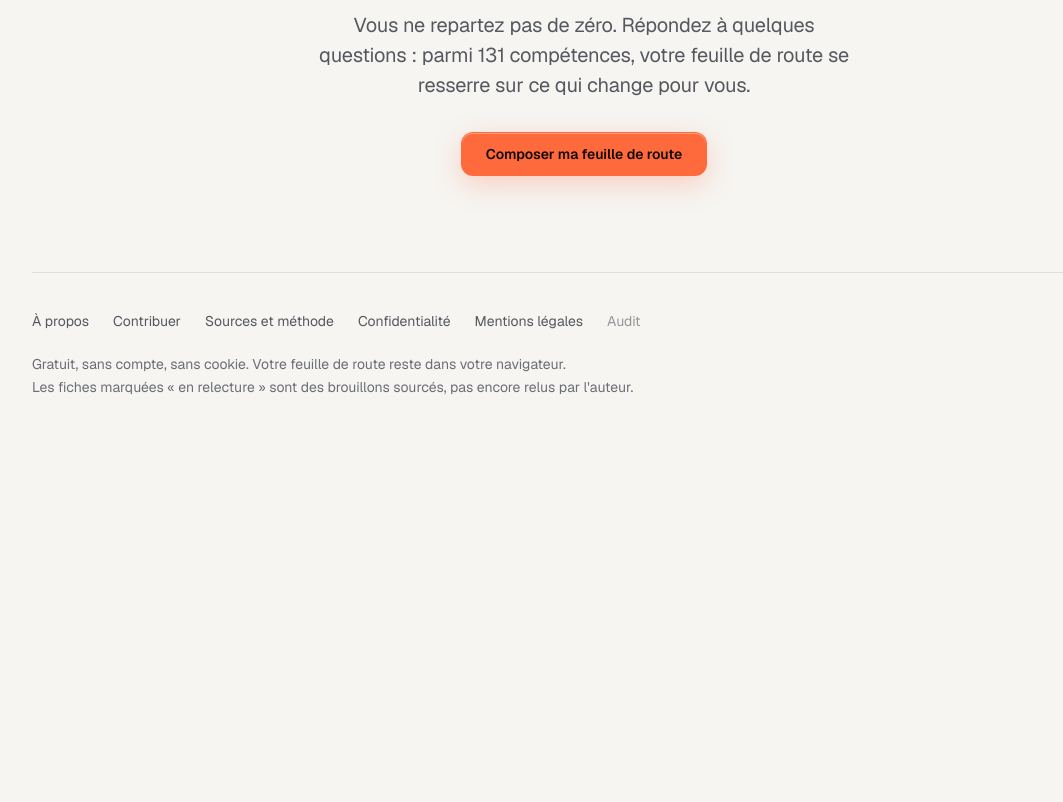
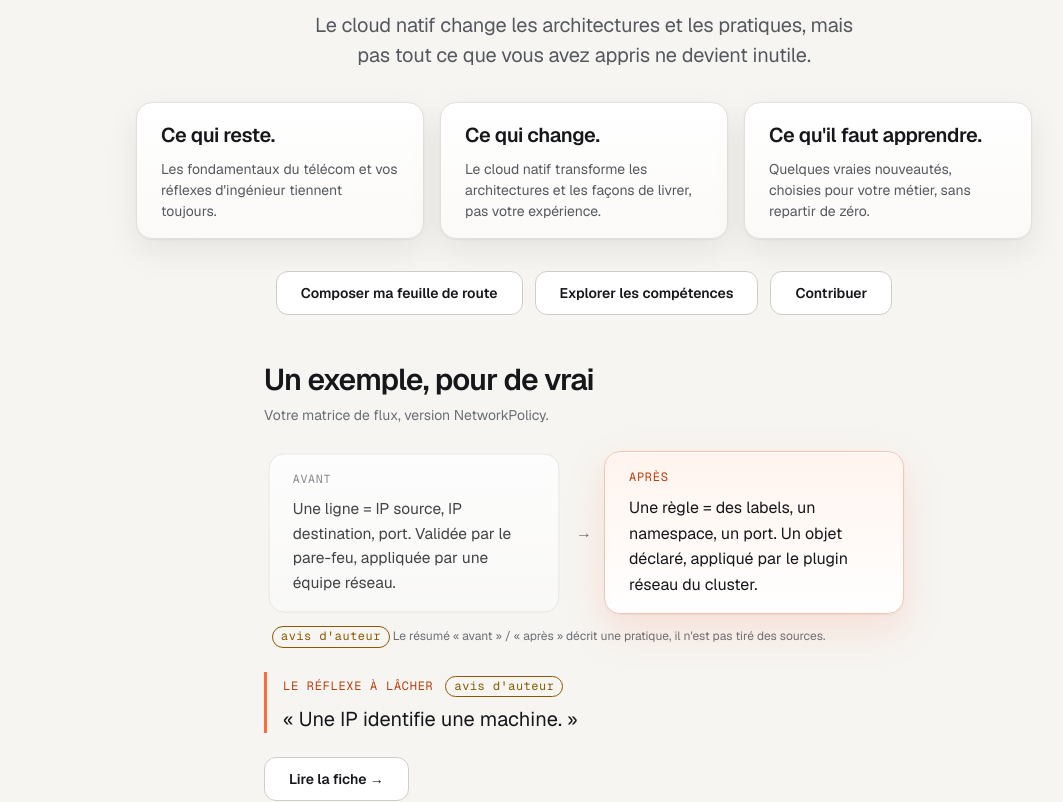
Before and after one commit to collabagentic/telcoskills-transfo, a Next.js app: page / in a window 1280 px wide. Shown: the part 340-1142 px from the top of the page, without its empty margins (56-1119 px from the left). Before the commit the page ends 800 px from the top, so only its background shows below. Built offline with nearby package versions, Linux system fonts and the light colour scheme.

Commit message:
Mission telcoskills-l1
OpenClaw-Publication: 07482361-b818-4834-a65c-ed8e98dae5af

```diff
--- /dev/null
+++ b/reports/lots/telcoskills-l1.md
@@ -0,0 +1,7 @@
+# Lot L1 — Accueil
+
+- **Fait** : accueil refondu — accroche « Vous connaissez déjà le télécom. », trois repères (Ce qui reste / Ce qui change / Ce qu'il faut apprendre), trois entrées de poids égal (/roadmap, /cockpit, /contribuer), exemple de fiche lu du contenu (matrice-networkpolicy : avant → après, réflexe, lien, avis d'auteur).
+- **Fichiers** : src/app/page.tsx, src/app/accueil.css (nouveau), src/composants/ExempleFiche.tsx (nouveau), src/lib/site.ts (constante FICHE_EXEMPLE), tests/accueil.test.ts (nouveau), ce rapport.
+- **Tests** : 72/72 verts ; lint, types, build verts (163 pages statiques). Aucun code Python (ruff/bandit non applicables).
+- **Non testé** : rendu visuel 360/390/430 px, thèmes clair et sombre — fait après coup par l'opérateur, pas dans la sandbox.
+- **Limites / signalement** : /cockpit sans réponse affiche « Composez d'abord votre feuille de route » (renvoi vers /roadmap) ; il n'existe pas de page de navigation dédiée aux compétences, donc l'entrée « Explorer les compétences » pointe vers /cockpit (programme), seul écran listant les compétences.
--- /dev/null
+++ b/src/app/accueil.css
@@ -0,0 +1,120 @@
+/*
+ * Accueil (lot L1). Importé par src/app/page.tsx.
+ * Aucune couleur en dur : uniquement les jetons de tokens.css (vérifié par tests/tokens.test.ts).
+ */
+
+.accueil-titre {
+  font-size: var(--t-xxl);
+  font-weight: 600;
+  line-height: 1.05;
+  letter-spacing: -0.035em;
+  margin: var(--e-3) auto 0;
+  max-width: 14em;
+  color: var(--encre);
+}
+
+.accueil-accroche {
+  max-width: 34rem;
+  margin: var(--e-6) auto 0;
+  color: var(--encre-2);
+  font-size: var(--t-l);
+  line-height: 1.5;
+  letter-spacing: -0.01em;
+}
+
+.accueil-reperes {
+  list-style: none;
+  display: grid;
+  grid-template-columns: 1fr;
+  gap: var(--e-4);
+  margin: var(--e-8) auto 0;
+  max-width: 56rem;
+  padding: 0;
+  text-align: left;
+}
+
+.accueil-repere {
+  border: 1px solid var(--filet);
+  border-radius: var(--r-l);
+  background: linear-gradient(180deg, var(--surface-2), var(--surface-3));
+  box-shadow: var(--ombre-1);
+  padding: var(--e-4) var(--e-6);
+}
+
+.accueil-repere h2 {
+  font-size: var(--t-l);
+  font-weight: 600;
+  letter-spacing: -0.02em;
+  margin: 0 0 var(--e-2);
+}
+
+.accueil-repere p {
+  color: var(--encre-2);
+  font-size: var(--t-s);
+  line-height: 1.5;
+  margin: 0;
+}
+
+.accueil-entrees {
+  display: flex;
+  flex-wrap: wrap;
+  justify-content: center;
+  gap: var(--e-3);
+  margin: var(--e-8) auto 0;
+}
+
+.exemple-fiche {
+  max-width: 40rem;
+  margin: var(--e-12) auto 0;
+  text-align: left;
+}
+
+.exemple-titre {
+  font-size: var(--t-xl);
+  font-weight: 600;
+  letter-spacing: -0.03em;
+  line-height: 1.1;
+  margin: 0 0 var(--e-2);
+}
+
+.exemple-sous-titre {
+  color: var(--encre-3);
+  font-size: var(--t-s);
+  margin: 0;
+}
+
+.exemple-fiche .avant-apres {
+  margin: var(--e-6) 0 0;
+}
+
+.exemple-avis {
+  color: var(--encre-3);
+  font-size: var(--t-xs);
+  margin: var(--e-3) 0 0;
+}
+
+.exemple-reflexe {
+  margin-top: var(--e-6);
+  border-left: 3px solid var(--accent);
+  padding-left: var(--e-4);
+}
+
+.exemple-reflexe .pastille {
+  color: var(--accent-texte);
+}
+
+.exemple-reflexe p {
+  font-size: var(--t-l);
+  line-height: 1.4;
+  margin: var(--e-2) 0 0;
+}
+
+.exemple-lien {
+  margin-top: var(--e-6);
+}
+
+@media (min-width: 720px) {
+  .accueil-reperes {
+    grid-template-columns: repeat(3, 1fr);
+  }
+}
--- a/src/app/page.tsx
+++ b/src/app/page.tsx
@@ -1,29 +1,55 @@
 import Link from "next/link";
+import "./accueil.css";
+import { ExempleFiche } from "@/composants/ExempleFiche";
 import { Reprise } from "@/composants/Reprise";
 import { chargerContenu } from "@/contenu/charger";
 import { donneesPubliques } from "@/contenu/publiques";
+import { FICHE_EXEMPLE } from "@/lib/site";
+
+const REPERES = [
+  { titre: "Ce qui reste.", texte: "Les fondamentaux du télécom et vos réflexes d'ingénieur tiennent toujours." },
+  { titre: "Ce qui change.", texte: "Le cloud natif transforme les architectures et les façons de livrer, pas votre expérience." },
+  { titre: "Ce qu'il faut apprendre.", texte: "Quelques vraies nouveautés, choisies pour votre métier, sans repartir de zéro." },
+] as const;
+
+const ENTREES = [
+  { label: "Composer ma feuille de route", href: "/roadmap" },
+  { label: "Explorer les compétences", href: "/cockpit" },
+  { label: "Contribuer", href: "/contribuer" },
+] as const;
 
 export default function Accueil() {
   const c = chargerContenu();
   const donnees = donneesPubliques();
+  const fiche = c.fiches.find((f) => f.id === FICHE_EXEMPLE);
   return (
     <>
       <Reprise donnees={donnees} />
       <section className="accueil">
         <p className="sur-titre">Pour les métiers du télécom qui passent au cloud natif</p>
-        <h1 className="slogan">
-          Le telco cloud :
-          <br />
-          par où commencer&nbsp;?
-        </h1>
-        <p className="accroche">
-          Vous ne repartez pas de zéro. Répondez à quelques questions : parmi {c.competences.length} compétences, votre feuille de route se resserre sur ce qui change pour vous.
+        <h1 className="accueil-titre">Vous connaissez déjà le télécom.</h1>
+        <p className="accueil-accroche">
+          Le cloud natif change les architectures et les pratiques, mais pas tout ce que vous avez appris ne devient inutile.
         </p>
-        <div className="action-accueil">
-          <Link className="btn btn-principal" href="/roadmap">
-            Composer ma feuille de route
-          </Link>
-        </div>
+
+        <ul className="accueil-reperes">
+          {REPERES.map((r) => (
+            <li key={r.titre} className="accueil-repere">
+              <h2>{r.titre}</h2>
+              <p>{r.texte}</p>
+            </li>
+          ))}
+        </ul>
+
+        <nav className="accueil-entrees" aria-label="Entrées du site">
+          {ENTREES.map((e) => (
+            <Link key={e.href} className="btn" href={e.href}>
+              {e.label}
+            </Link>
+          ))}
+        </nav>
+
+        {fiche ? <ExempleFiche fiche={fiche} /> : null}
       </section>
     </>
   );
--- /dev/null
+++ b/src/composants/ExempleFiche.tsx
@@ -0,0 +1,54 @@
+import Link from "next/link";
+import { titreFiche } from "@/contenu/lecture";
+import type { Fiche } from "@/contenu/schemas";
+
+/** Fiche d'exemple de l'accueil : textes lus du contenu au build, jamais recopiés. */
+export function ExempleFiche({ fiche }: { fiche: Fiche }) {
+  const avis = new Set(fiche.avisAuteur ?? []);
+  const etiquette = <span className="avis-auteur">avis d'auteur</span>;
+  return (
+    <section className="exemple-fiche" aria-labelledby="exemple-titre">
+      <h2 id="exemple-titre" className="exemple-titre">
+        Un exemple, pour de vrai
+      </h2>
+      <p className="exemple-sous-titre">{titreFiche(fiche)}</p>
+
+      <div className="avant-apres">
+        {fiche.resume.avant ? (
+          <>
+            <div className="couche panneau panneau-avant">
+              <span className="pastille">Avant</span>
+              <p>{fiche.resume.avant}</p>
+            </div>
+            <span className="fleche fleche-h" aria-hidden="true">→</span>
+            <span className="fleche fleche-v" aria-hidden="true">↓</span>
+          </>
+        ) : null}
+        <div className="couche-chaude panneau panneau-apres">
+          <span className="pastille">Après</span>
+          <p>{fiche.resume.apres}</p>
+        </div>
+      </div>
+      {avis.has("resume") ? (
+        <p className="exemple-avis">
+          {etiquette} Le résumé « avant » / « après » décrit une pratique, il n'est pas tiré des sources.
+        </p>
+      ) : null}
+
+      {fiche.reflexe ? (
+        <div className="exemple-reflexe">
+          <span className="pastille">
+            Le réflexe à lâcher {avis.has("reflexe") ? etiquette : null}
+          </span>
+          <p>« {fiche.reflexe} »</p>
+        </div>
+      ) : null}
+
+      <div className="exemple-lien">
+        <Link className="btn" href={"/fiche/" + fiche.id}>
+          Lire la fiche →
+        </Link>
+      </div>
+    </section>
+  );
+}
--- a/src/lib/site.ts
+++ b/src/lib/site.ts
@@ -1,4 +1,7 @@
 import { chargerContenu } from "@/contenu/charger";
+
+/** Fiche montrée en exemple sur l'accueil : identifiant lu depuis content/fiches/, jamais recopiée. */
+export const FICHE_EXEMPLE = "matrice-networkpolicy";
 
 /** Dépôt du projet (code et contenu). À rendre public à l'ouverture du site. */
 export const DEPOT = process.env.NEXT_PUBLIC_DEPOT ?? "taoufikbo/telcoskills-transfo";
```
Also changed, not shown: .config/nextjs-nodejs/config.json (added), 2 other files (tests, documents, lock files or other folders).
